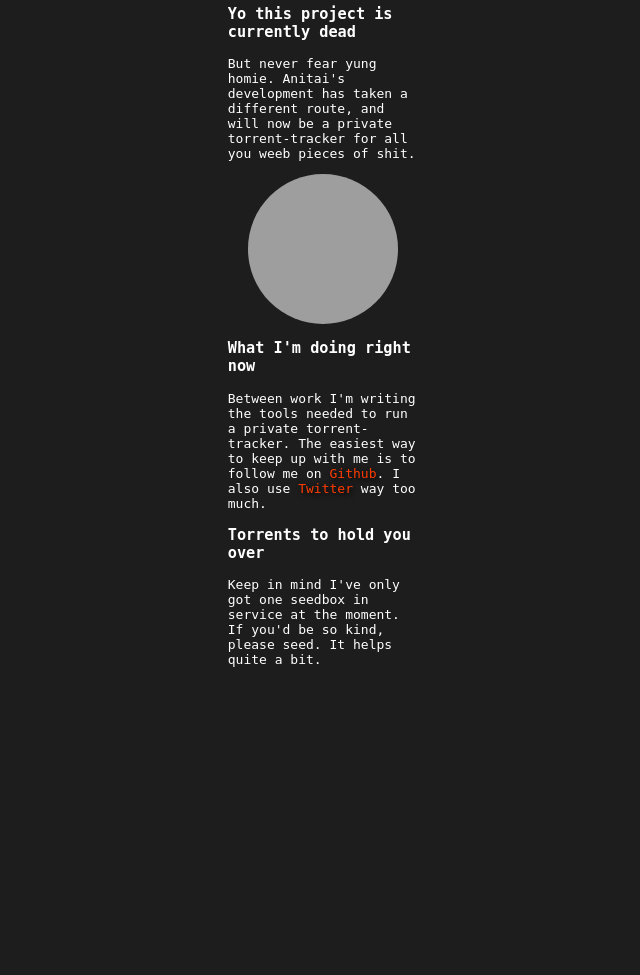
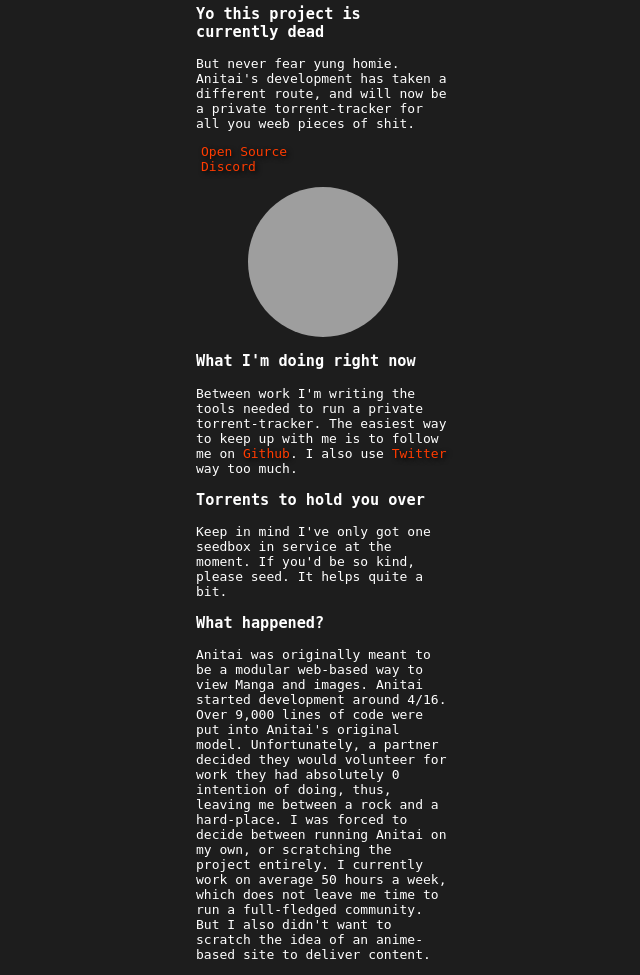
Before and after one commit to ModalSeoul/anitai.faith, a Flask app: template templates/index.html in a window 1280 px wide. Shown: the whole page, without its empty margins (317-957 px from the left). Before the commit the page ends 667 px from the top, so only its background shows below. Run offline with Flask 2, Linux system fonts and the light colour scheme; the template is opened without the code that fills it, so the values that code supplies are empty; grey boxes are pictures that could not be loaded.

Commit message:
Gitignore, css tweak, more content, source link & discord invite.

```diff
--- a/static/style.css
+++ b/static/style.css
@@ -12,7 +12,7 @@ ul {
   padding-left: 5;
 }
 .container {
-  width: 15%;
+  width: 20%;
   margin: auto;
 }
 img {
--- a/templates/index.html
+++ b/templates/index.html
@@ -7,7 +7,11 @@
   <div class="container" align="center">
     <h3>Yo this project is currently dead</h3>
     <p>But never fear yung homie. Anitai's development has taken a different route,
-      and will now be a private torrent-tracker for all you weeb pieces of shit.</p>
+      and will now be a private torrent-tracker for all you weeb pieces of shit.
+      <ul>
+        <li><a href="https://github.com/ModalSeoul/anitai.faith/">Open Source</a></li>
+        <li><a href="https://discordapp.com/invite/pPAbdXg">Discord</a></li>
+      </ul>
     <img src="https://media.giphy.com/media/HRtgtXbZdc7MQ/giphy.gif">
     <h3>What I'm doing right now</h3>
     <p>Between work I'm writing the tools needed to run a private torrent-tracker.
@@ -30,5 +34,14 @@
         </li>
       </ul>
       {% endfor %}
+
+      <h3>What happened?</h3>
+      <p>Anitai was originally meant to be a modular web-based way to view Manga and images.
+      Anitai started development around 4/16. Over 9,000 lines of code were put into Anitai's
+      original model. Unfortunately, a partner decided they would volunteer for work they had
+      absolutely 0 intention of doing, thus, leaving me between a rock and a hard-place. I
+      was forced to decide between running Anitai on my own, or scratching the project entirely.
+      I currently work on average 50 hours a week, which does not leave me time to run a full-fledged
+      community. But I also didn't want to scratch the idea of an anime-based site to deliver content.</p>
   </div>
 </body>
```
Also changed, not shown: torrents/torrents.json (deleted, +0 -14 lines), 1 other file.
